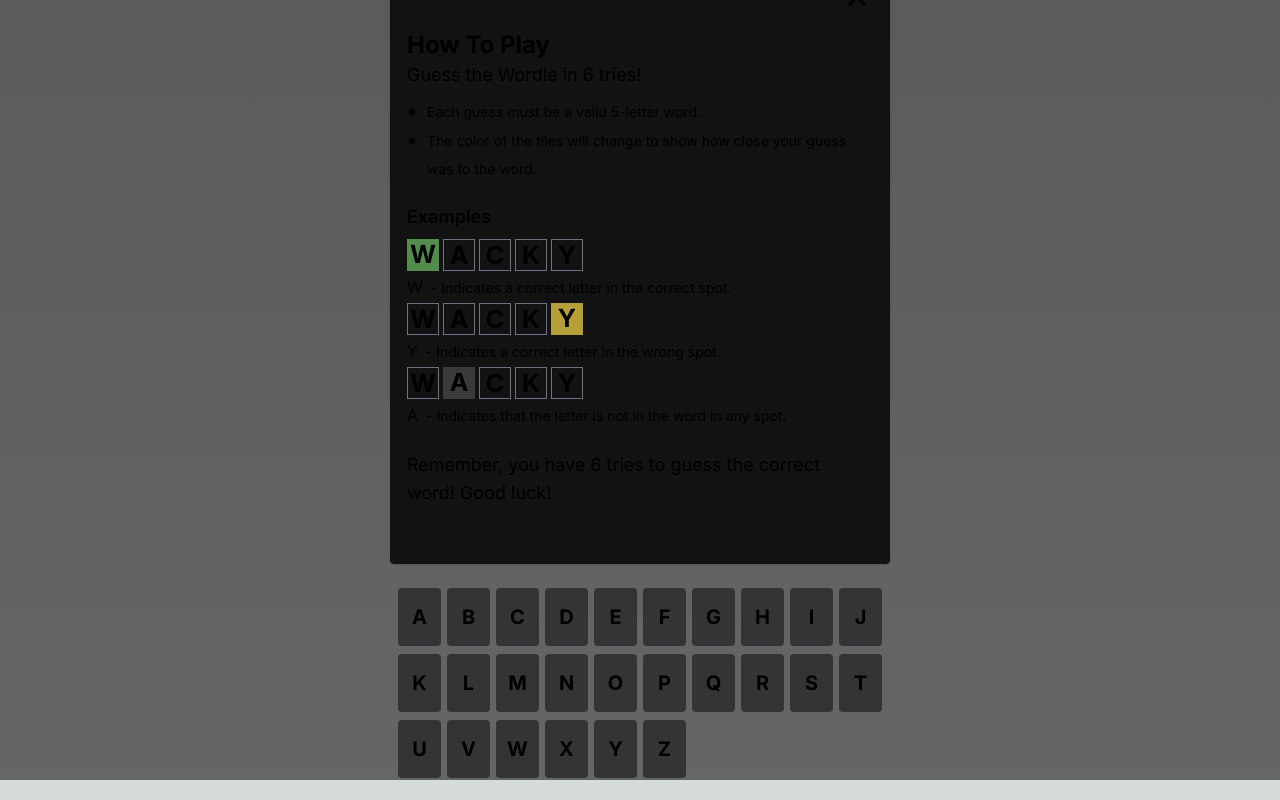
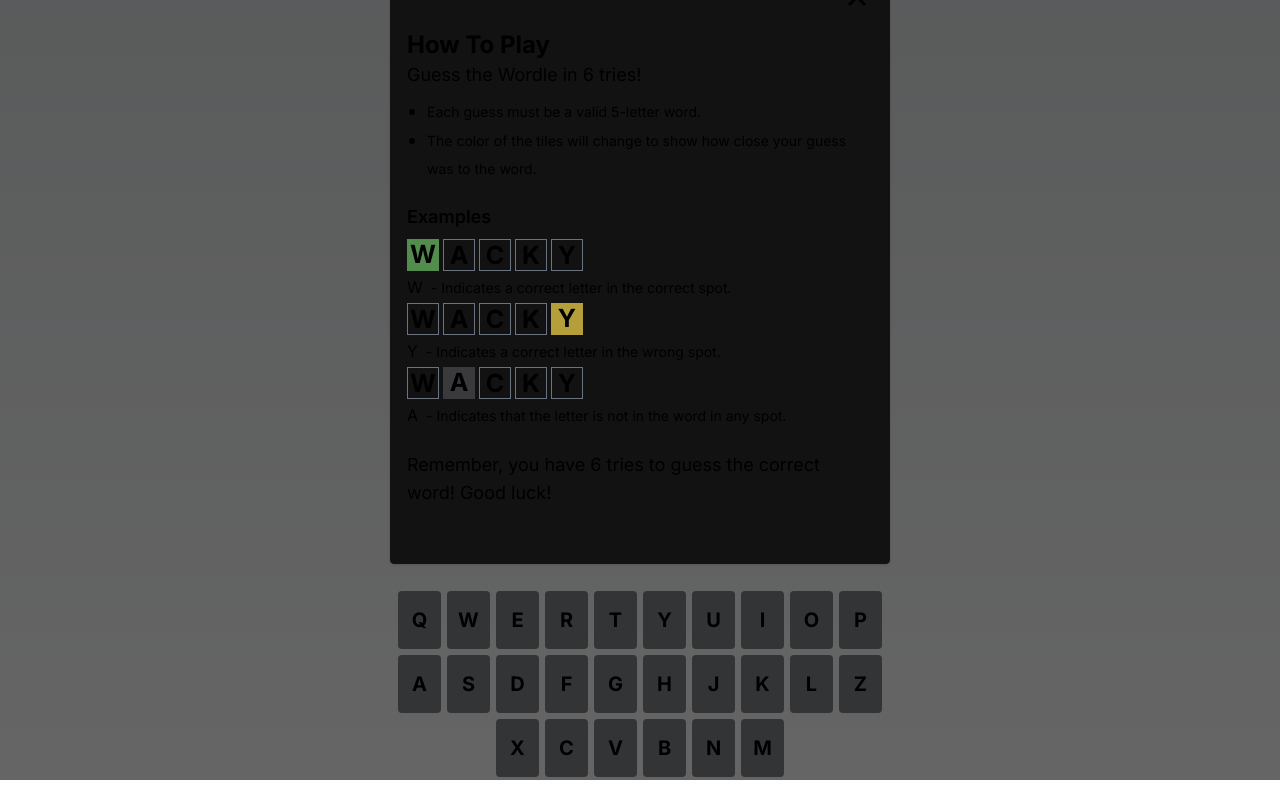
Before and after one commit to lendstack/lendstack-wordle, a Next.js app: page / in a window 1280 px wide. Shown: the part 318-1118 px from the top of the page. Built offline with nearby package versions, Linux system fonts and the light colour scheme.

Commit message:
keyboard validation && mouse click effect on popups

```diff
--- a/data/keyboard.json
+++ b/data/keyboard.json
@@ -1,28 +1,28 @@
 [
-	{ "key": "A", "color": "" },
-	{ "key": "B", "color": "" },
-	{ "key": "C", "color": "" },
-	{ "key": "D", "color": "" },
-	{ "key": "E", "color": "" },
-	{ "key": "F", "color": "" },
-	{ "key": "G", "color": "" },
-	{ "key": "H", "color": "" },
-	{ "key": "I", "color": "" },
-	{ "key": "J", "color": "" },
-	{ "key": "K", "color": "" },
-	{ "key": "L", "color": "" },
-	{ "key": "M", "color": "" },
-	{ "key": "N", "color": "" },
-	{ "key": "O", "color": "" },
-	{ "key": "P", "color": "" },
-	{ "key": "Q", "color": "" },
-	{ "key": "R", "color": "" },
-	{ "key": "S", "color": "" },
-	{ "key": "T", "color": "" },
-	{ "key": "U", "color": "" },
-	{ "key": "V", "color": "" },
-	{ "key": "W", "color": "" },
-	{ "key": "X", "color": "" },
-	{ "key": "Y", "color": "" },
-	{ "key": "Z", "color": "" }
-]
+	{"key": "Q", "color": "#818384"},
+	{"key": "W", "color": "#818384"},
+	{"key": "E", "color": "#818384"},
+	{"key": "R", "color": "#818384"},
+	{"key": "T", "color": "#818384"},
+	{"key": "Y", "color": "#818384"},
+	{"key": "U", "color": "#818384"},
+	{"key": "I", "color": "#818384"},
+	{"key": "O", "color": "#818384"},
+	{"key": "P", "color": "#818384"},
+	{"key": "A", "color": "#818384"},
+	{"key": "S", "color": "#818384"},
+	{"key": "D", "color": "#818384"},
+	{"key": "F", "color": "#818384"},
+	{"key": "G", "color": "#818384"},
+	{"key": "H", "color": "#818384"},
+	{"key": "J", "color": "#818384"},
+	{"key": "K", "color": "#818384"},
+	{"key": "L", "color": "#818384"},
+	{"key": "Z", "color": "#818384"},
+	{"key": "X", "color": "#818384"},
+	{"key": "C", "color": "#818384"},
+	{"key": "V", "color": "#818384"},
+	{"key": "B", "color": "#818384"},
+	{"key": "N", "color": "#818384"},
+	{"key": "M", "color": "#818384"}
+  ]
--- a/src/app/components/wordle-tools/howToPlay.tsx
+++ b/src/app/components/wordle-tools/howToPlay.tsx
@@ -4,7 +4,7 @@
 export default function howToPlay(setShowHowTo: any) {
 
 	return (
-	  <div className="absolute w-full h-[calc(100%-68px)] min-h-[1032px] flex items-center justify-center bg-[#00000099]">
+	  <div className="absolute mobileWidth h-[calc(100%-68px)] min-h-[1032px] flex items-center justify-center bg-[#00000099]">
 		<div className="p-4  border border-[#121213] rounded shadow h-[600px] w-[500px] bg-[#121213]">
 			<div className="flex justify-end">
 				<button className="mb-4 text-[2rem]"
--- a/src/app/components/wordle-tools/wordle-tools.tsx
+++ b/src/app/components/wordle-tools/wordle-tools.tsx
@@ -102,6 +102,15 @@
 						wordsCache[solution] = WORD_STATUS.INVALID;
 						console.error("Invalid english word");
 					}
+					for (let k = 0; k < keyboard.length; k++)
+					{
+						for (let i = 0; i < history.length; i++)
+						{
+							const res = history[i].find((item) => item.key === keyboard[k].key)?.color;
+							if (res)
+								keyboard[k].color = res;
+						}
+					}
 				}
 				catch (error)
 				{
--- a/src/app/components/wordle.tsx
+++ b/src/app/components/wordle.tsx
@@ -26,7 +26,7 @@
 	const handleMouseClick = (e: MouseEvent) => {
 		if (
 			e.target instanceof Element &&
-			e.target.className === 'absolute w-full h-[calc(100%-68px)] min-h-[1032px] flex items-center justify-center bg-[#00000099]'
+			e.target.className === 'absolute mobileWidth h-[calc(100%-68px)] min-h-[1032px] flex items-center justify-center bg-[#00000099]'
 		) {
 			setShowHowTo(false);
 		}
@@ -39,7 +39,6 @@
 		  document.removeEventListener('mousedown', handleMouseClick);
 		};
 	  }, []);
-
 
   return (
 	<div className='w-full'>
@@ -85,15 +84,17 @@
 					</div>
 				</div>
 				{/* wordle game keyboard */}
-				<div className='grid grid-cols-10 gap-[6px] mt-[20px]'>
+				<div className='gap-[6px] mt-[20px] keyboardGrid'>
 					{keyboard
 					&& keyboard.map((item, index) => (
 						<div
 							key={index}
 							style={{ backgroundColor: item.color }}
-							className='w-[43px] h-[58px] mb-[2px] font-bold text-[1.25em] flex justify-center items-center bg-[#818384] rounded'
+							className={`w-[43px] h-[58px] mb-[2px] font-bold text-[1.25em] bg-[#818384] rounded`}
 						>
-							{item.key}
+							<div className='flex justify-center items-center h-full'>
+								{item.key}
+							</div>
 						</div>
 					))
 				}
--- a/src/app/globals.css
+++ b/src/app/globals.css
@@ -34,6 +34,25 @@
   animation: pop 0.5s ease forwards;
 }
 
+.keyboardGrid {
+  min-width: 500px;
+  width: 500px;
+  margin: 20px;
+  text-align-last: center;
+  text-align: center;
+}
+
+.keyboardGrid > div {
+  display: inline-block;
+  margin: 3px;
+}
+
+@media (min-width: 500px) {
+  .mobileWidth {
+    width: 100%;
+  }
+}
+
 @keyframes spin {
   0% {
     transform: rotateX(0deg);
```
